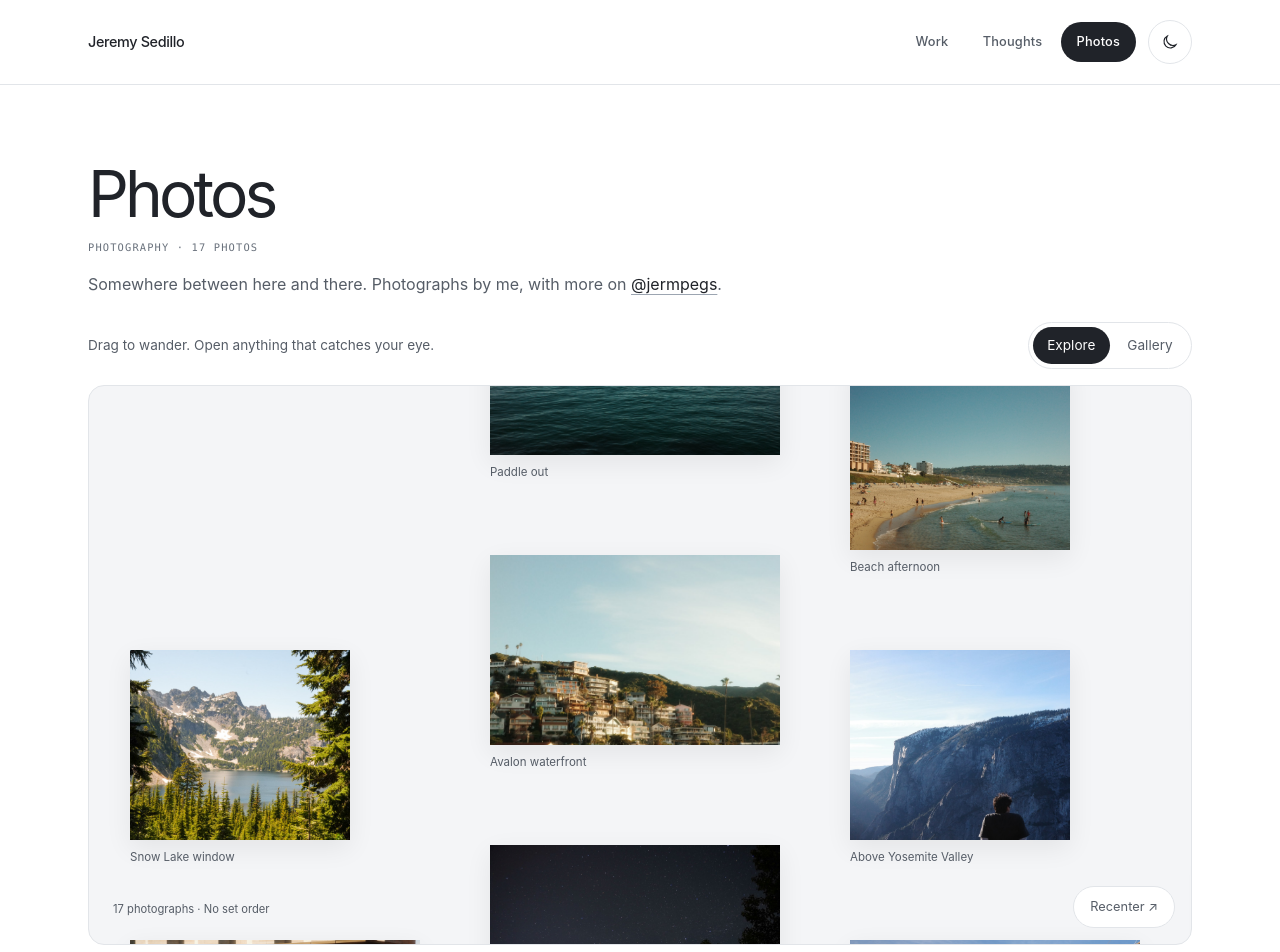
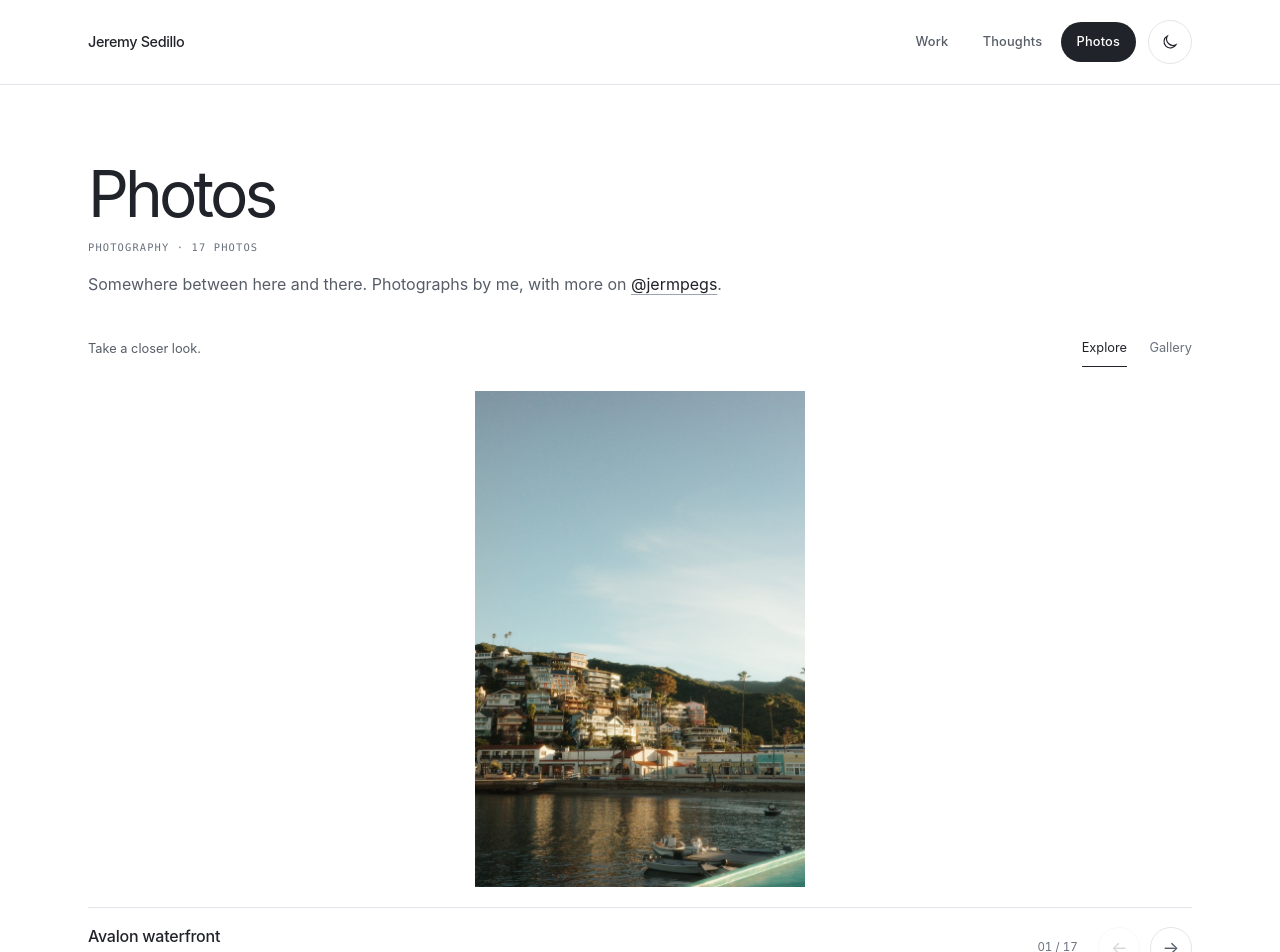
Before and after one commit to JermSed/portfo, a Next.js app: page /photos in a window 1280 px wide. Shown: the top 952 px of the page. Built offline with nearby package versions, Linux system fonts and the light colour scheme.

Commit message:
Replace infinite photo canvas with focused editorial viewer

```diff
--- a/src/app/globals.css
+++ b/src/app/globals.css
@@ -1472,24 +1472,28 @@ footer { margin-top: 2rem !important; font-size: .75rem !important; }
 @media(max-width:1050px) { .portfolio-projects { grid-template-columns:repeat(2,minmax(0,1fr)); } }
 @media(max-width:650px) { .portfolio-projects { grid-template-columns:1fr; gap:1.3rem; }.product-overview { flex-direction:column; gap:1.5rem; padding-top:2rem; }.product-hero { padding:2.2rem 0 1.5rem; }.project-summary { padding:1rem; } }
 
-.photo-space-toolbar { display:flex;align-items:center;justify-content:space-between;gap:1rem;margin:2rem 0 1rem;color:var(--text-secondary);font-size:.85rem; }
-.photo-space-toolbar [role=group] { display:flex;gap:.2rem;border:1px solid var(--border);border-radius:30px;padding:4px; }
-.photo-space-toolbar button { padding:.5rem .9rem;border-radius:24px; }
-.photo-space-toolbar button[aria-pressed=true] { background:var(--text);color:var(--bg); }
-.photo-space { position:relative;height:70vh;min-height:480px;max-height:850px;overflow:hidden;touch-action:none;cursor:grab;border:1px solid var(--border);border-radius:16px;background:var(--bg-subtle);isolation:isolate; }
-.photo-space:active { cursor:grabbing; }
-.photo-space-item { position:absolute;left:0;top:0;text-align:left;user-select:none;touch-action:none;cursor:inherit; }
-.photo-space-item img { width:100%;height:190px;object-fit:cover;box-shadow:0 8px 25px #00000012;pointer-events:none; }
-.photo-space-item span { display:block;margin-top:.55rem;font-size:.72rem;color:var(--text-secondary); }
-.photo-space-item:focus-visible { outline:3px solid var(--focus-ring);outline-offset:8px; }
-.photo-space-reset { position:absolute;right:1rem;bottom:1rem;z-index:2;background:var(--bg);border:1px solid var(--border);border-radius:24px;padding:.65rem 1rem;font-size:.8rem;cursor:pointer; }
-.photo-space-count { position:absolute;bottom:1.3rem;left:1rem;font-size:.7rem;color:var(--text-secondary);background:var(--bg-subtle);padding:.3rem .5rem;pointer-events:none; }
-@media(max-width:600px) { .photo-space-toolbar { align-items:start; }.photo-space-toolbar p { max-width:190px;font-size:.75rem; }.photo-space { height:65vh;min-height:420px; }.photo-space-count { display:none; } }
-
+/* Photography uses the same quiet, editorial layout as the rest of the site. */
+.photo-space-toolbar { display:flex;align-items:center;justify-content:space-between;gap:1rem;margin:2rem 0 1.5rem;color:var(--text-secondary);font-size:.8rem; }
+.photo-space-toolbar [role=group] { display:flex;gap:1.4rem; }
+.photo-space-toolbar button { padding:.5rem 0;border-bottom:1px solid transparent;color:var(--text-tertiary); }
+.photo-space-toolbar button[aria-pressed=true] { border-color:var(--text);color:var(--text); }
+.photo-sequence-track { display:flex;overflow-x:auto;scroll-snap-type:x mandatory;scrollbar-width:none;overscroll-behavior-x:contain; }
+.photo-sequence-track::-webkit-scrollbar { display:none; }
+.photo-sequence-frame { flex:0 0 100%;min-width:0;scroll-snap-align:center;cursor:zoom-in;height:clamp(300px,62vh,720px);padding:0;background:transparent; }
+.photo-sequence-frame img { display:block;width:100%;height:100%;object-fit:contain; }
+.photo-sequence-frame:focus-visible { outline:2px solid var(--focus-ring);outline-offset:-3px; }
+.photo-sequence-footer { display:flex;justify-content:space-between;align-items:center;gap:1rem;margin-top:1.25rem;padding-top:1rem;border-top:1px solid var(--border); }
+.photo-sequence-caption h2 { margin:0;font-size:1rem;font-weight:500;letter-spacing:-.015em; }
+.photo-sequence-caption p { margin:.35rem 0 0;font-size:.8rem;color:var(--text-secondary); }
+.photo-sequence-controls { display:flex;align-items:center;gap:.6rem; }
+.photo-sequence-controls span { font-size:.72rem;font-variant-numeric:tabular-nums;color:var(--text-tertiary);margin-right:.7rem;white-space:nowrap; }
+.photo-sequence-controls button { width:42px;height:42px;border:1px solid var(--border);border-radius:50%;font-size:1.1rem; }
+.photo-sequence-controls button:hover:not(:disabled) { background:var(--bg-subtle); }
+.photo-sequence-controls button:disabled { opacity:.25;cursor:default; }
 .photo-page-header h1 { font-size:clamp(2.5rem,5vw,4rem); }
 .photo-page-intro { margin-top:1rem;font-size:1rem; }
 .photo-page-header { margin-bottom:0; }
-.photo-space-toolbar { margin-top:1.5rem; }
+@media(max-width:600px) { .photo-sequence-frame { height:52vh;min-height:280px;max-height:520px; }.photo-space-toolbar { margin-top:1.5rem; }.photo-sequence-controls { gap:.4rem; }.photo-sequence-controls span { margin-right:.3rem; }.photo-sequence-caption h2 { font-size:.9rem; } }
 
 /* Buckit's wider source fills the card; its project page keeps the full frame. */
 .project-cover .buckit-card-preview video { height:100%; object-fit:cover; }
--- a/src/components/PhotoSpace.js
+++ b/src/components/PhotoSpace.js
@@ -1,80 +1,80 @@
 'use client';
+
 import dynamic from 'next/dynamic';
 import Image from 'next/image';
-import { useEffect, useRef, useState } from 'react';
+import { useRef, useState } from 'react';
 import PhotoGallery from './PhotoGallery';
+
 const Lightbox = dynamic(() => import('./Lightbox'), { ssr: false });
-const wrap = (v, span) => ((v % span) + span) % span;
 
 export default function PhotoSpace({ items }) {
   const [view, setView] = useState('space');
-  const [offset, setOffset] = useState({x:0,y:0});
-  const [size, setSize] = useState({width:1100,height:650});
+  const [selected, setSelected] = useState(0);
   const [open, setOpen] = useState(null);
-  const surface = useRef(null), drag = useRef(null), refs = useRef(new Map()), frame = useRef(0);
-  const position = useRef(offset);
-  const moved = useRef(false);
-  const columns = Math.max(4, Math.ceil(Math.sqrt(items.length * 1.5)));
-  const rows = Math.max(3, Math.ceil(items.length / columns));
-  const worldWidth = columns * 360, worldHeight = rows * 290;
-  const move = (x,y) => { const next={x:wrap(x,worldWidth),y:wrap(y,worldHeight)}; position.current=next;setOffset(next); };
-  useEffect(() => {
-    const el=surface.current;if(!el)return;
-    const observer=new ResizeObserver(([entry])=>setSize({width:entry.contentRect.width,height:entry.contentRect.height}));
-    observer.observe(el);return ()=>{observer.disconnect();cancelAnimationFrame(frame.current);};
-  }, [view]);
-  function down(e) {
-    if(e.button!==0)return;
-    cancelAnimationFrame(frame.current);moved.current=false;
-    drag.current={x:e.clientX,y:e.clientY,time:performance.now(),vx:0,vy:0,total:0};
-    e.currentTarget.setPointerCapture(e.pointerId);
+  const track = useRef(null);
+  const images = useRef(new Map());
+
+  function goTo(index) {
+    const el = track.current;
+    if (!el) return;
+    el.scrollTo({
+      left: Math.max(0, Math.min(items.length - 1, index)) * el.clientWidth,
+      behavior: window.matchMedia('(prefers-reduced-motion: reduce)').matches ? 'instant' : 'smooth',
+    });
   }
-  function onMove(e) {
-    const d=drag.current;if(!d)return;
-    const dx=e.clientX-d.x,dy=e.clientY-d.y,now=performance.now(),dt=Math.max(8,now-d.time);
-    d.total+=Math.abs(dx)+Math.abs(dy);if(d.total>6)moved.current=true;
-    d.vx=dx/dt;d.vy=dy/dt;d.x=e.clientX;d.y=e.clientY;d.time=now;
-    move(position.current.x+dx,position.current.y+dy);
+
+  function onKeyDown(event) {
+    const delta = event.key === 'ArrowRight' ? 1 : event.key === 'ArrowLeft' ? -1 : 0;
+    if (delta) { event.preventDefault(); goTo(selected + delta); }
+    if (event.key === 'Home') { event.preventDefault(); goTo(0); }
+    if (event.key === 'End') { event.preventDefault(); goTo(items.length - 1); }
   }
-  function up(e) {
-    const d=drag.current;if(!d)return;drag.current=null;
-    if(!moved.current){const target=document.elementFromPoint(e.clientX,e.clientY)?.closest('[data-photo-index]');if(target&&surface.current?.contains(target))setOpen(Number(target.dataset.photoIndex));return;}
-    if(window.matchMedia('(prefers-reduced-motion: reduce)').matches||performance.now()-d.time>100)return;
-    let vx=d.vx,vy=d.vy,last=performance.now();
-    function coast(now){const dt=Math.min(32,now-last);last=now;const decay=Math.pow(.92,dt/16);vx*=decay;vy*=decay;move(position.current.x+vx*dt,position.current.y+vy*dt);if(Math.hypot(vx,vy)>.01)frame.current=requestAnimationFrame(coast);}
-    frame.current=requestAnimationFrame(coast);
-  }
-  function key(e) {
-    const deltas={ArrowLeft:[160,0],ArrowRight:[-160,0],ArrowUp:[0,160],ArrowDown:[0,-160]};
-    if(deltas[e.key]){e.preventDefault();cancelAnimationFrame(frame.current);move(position.current.x+deltas[e.key][0],position.current.y+deltas[e.key][1]);}
-    if(e.key==='Home'){e.preventDefault();cancelAnimationFrame(frame.current);move(0,0);}
-  }
-  function visibleImage(i) {
-    const bounds=surface.current?.getBoundingClientRect();
-    if(!bounds)return null;
-    return [...refs.current.values()].find(n=>{
-      if(Number(n.closest('[data-photo-index]')?.dataset.photoIndex)!==i)return false;
-      const r=n.getBoundingClientRect();
-      return r.left>=bounds.left&&r.right<=bounds.right&&r.top>=Math.max(0,bounds.top)&&r.bottom<=Math.min(window.innerHeight,bounds.bottom);
-    })??null;
-  }
-  if(!items.length)return <p>No photographs yet.</p>;
+
+  if (!items.length) return <p>No photographs yet.</p>;
+  const photo = items[selected];
+
   return <>
-    <div className="photo-space-toolbar"><p>{view==='space'?'Drag to wander. Open anything that catches your eye.':'A few moments worth keeping.'}</p><div role="group" aria-label="Photo layout"><button aria-pressed={view==='space'} onClick={()=>setView('space')}>Explore</button><button aria-pressed={view==='grid'} onClick={()=>setView('grid')}>Gallery</button></div></div>
-    {view==='grid'?<PhotoGallery items={items}/>:<div ref={surface} className="photo-space" tabIndex={0} aria-label="Photo canvas. Drag or use arrow keys to explore. Press Home to recenter. Use Gallery for a complete list." onPointerDown={down} onPointerMove={onMove} onPointerUp={up} onPointerCancel={()=>{drag.current=null;}} onKeyDown={key}>
-      {Array.from({length:items.length},(_,tile)=>{
-        const i=tile%items.length,photo=items[i];
-        const col=tile%columns,row=Math.floor(tile/columns),width=i%4===1?220:290;
-        const x=wrap(col*360+offset.x+worldWidth/2,worldWidth)-worldWidth/2+size.width/2-150;
-        const y=wrap(row*290+(col%2)*95+offset.y+worldHeight/2,worldHeight)-worldHeight/2+size.height/2-110;
-        return <button key={tile} data-photo-index={i} tabIndex={x>=0&&x+width<=size.width&&y>=0&&y+220<=size.height?0:-1} className="photo-space-item" aria-label={`Open ${photo.title}`} style={{width,transform:`translate(${x}px,${y}px)`}} onClick={e=>{if(e.detail===0)setOpen(i);}}>
-          <Image ref={node=>{if(node)refs.current.set(tile,node);else refs.current.delete(tile);}} src={photo.url} alt={photo.title} width={600} height={400} sizes="300px" draggable={false} loading="lazy" />
-          <span>{photo.title}</span>
-        </button>;
-      })}
-      <button className="photo-space-reset" onPointerDown={e=>e.stopPropagation()} onClick={()=>{cancelAnimationFrame(frame.current);move(0,0);}}>Recenter ↗</button>
-      <span className="photo-space-count">{items.length} photographs · No set order</span>
-    </div>}
-    {open!==null&&<Lightbox photos={items} index={open} onIndexChange={setOpen} onClose={()=>setOpen(null)} sourceRectFor={i=>visibleImage(i)?.getBoundingClientRect()??null} aspectFor={i=>{const n=visibleImage(i);return n?.naturalWidth/n?.naturalHeight||null;}}/>}
+    <div className="photo-space-toolbar">
+      <p>{view === 'space' ? 'Take a closer look.' : 'The whole collection.'}</p>
+      <div role="group" aria-label="Photo layout">
+        <button aria-pressed={view === 'space'} onClick={() => { if (view !== 'space') { setSelected(0); setView('space'); } }}>Explore</button>
+        <button aria-pressed={view === 'grid'} onClick={() => setView('grid')}>Gallery</button>
+      </div>
+    </div>
+    {view === 'grid' ? <PhotoGallery items={items} /> :
+      <section className="photo-sequence" aria-label="Explore photographs" onKeyDown={onKeyDown}>
+        <div className="photo-sequence-track" ref={track} onScroll={event => {
+          const el = event.currentTarget;
+          setSelected(Math.min(items.length - 1, Math.max(0, Math.round(el.scrollLeft / el.clientWidth))));
+        }}>
+          {items.map((item, i) => <button
+            key={item.url}
+            className="photo-sequence-frame"
+            aria-label={`Open ${item.title}`}
+            tabIndex={i === selected ? 0 : -1}
+            onClick={() => setOpen(i)}
+          >
+            <Image
+              ref={node => { if (node) images.current.set(i, node); else images.current.delete(i); }}
+              src={item.url} alt={item.title} width={1500} height={1000}
+              sizes="(max-width: 700px) 100vw, 1100px" priority={i === 0} draggable={false}
+            />
+          </button>)}
+        </div>
+        <div className="photo-sequence-footer">
+          <div className="photo-sequence-caption" aria-live="polite" aria-atomic="true">
+            <h2>{photo.title}</h2>
+            {photo.location && <p>{photo.location}</p>}
+          </div>
+          <div className="photo-sequence-controls">
+            <span>{String(selected + 1).padStart(2, '0')} / {String(items.length).padStart(2, '0')}</span>
+            <button aria-label="Previous photograph" disabled={selected === 0} onClick={() => goTo(selected - 1)}>←</button>
+            <button aria-label="Next photograph" disabled={selected === items.length - 1} onClick={() => goTo(selected + 1)}>→</button>
+          </div>
+        </div>
+      </section>}
+    {open !== null && <Lightbox photos={items} index={open} onIndexChange={setOpen} onClose={() => setOpen(null)}
+      sourceRectFor={i => i === selected ? images.current.get(i)?.getBoundingClientRect() ?? null : null}
+      aspectFor={i => { const image = images.current.get(i); return image?.naturalWidth / image?.naturalHeight || null; }} />}
   </>;
 }
```
